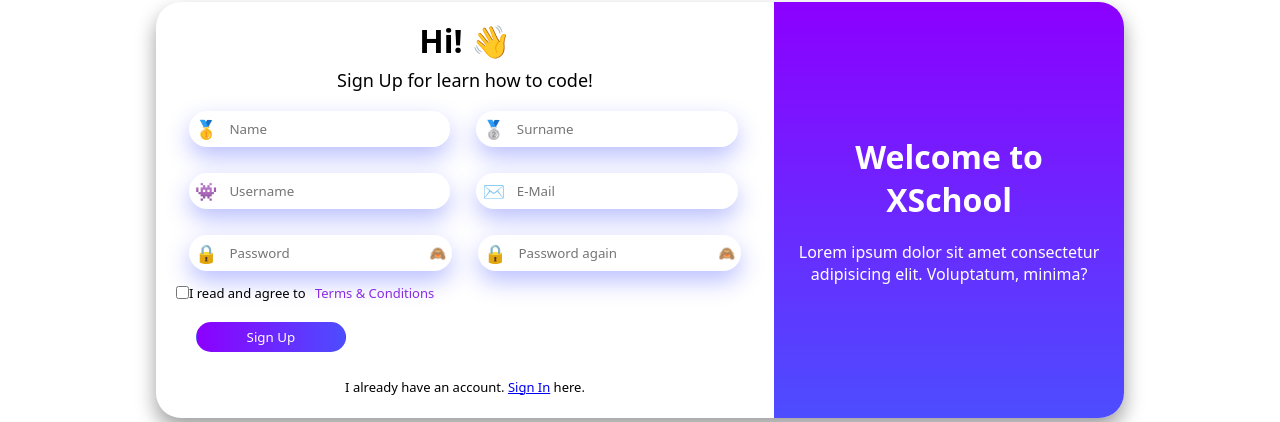
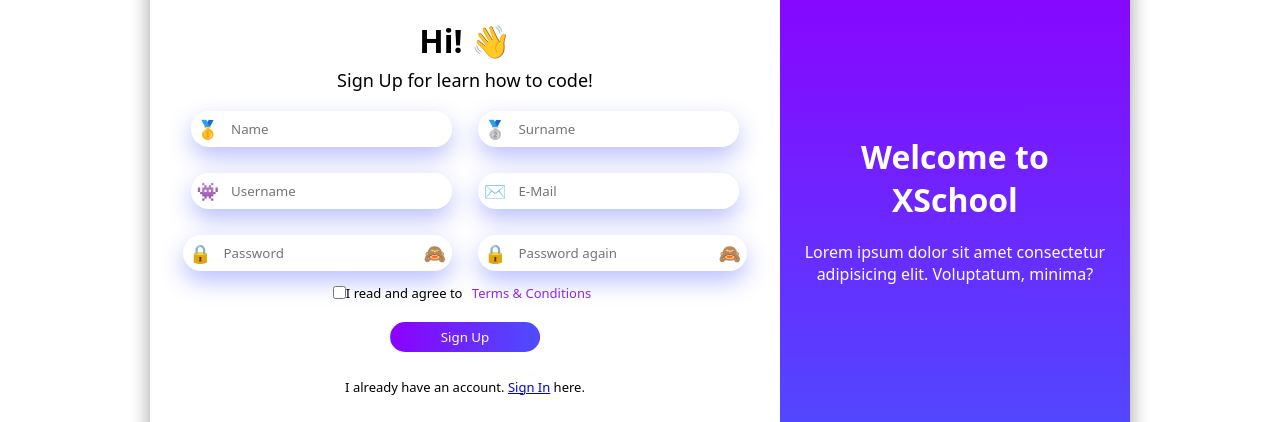
Before and after one commit to YildirimDemir/X-Schools, a React (Vite) app in the folder x-schools/: page /sign-up in a window 1280 px wide. Shown: the part 190-612 px from the top of the page. Built offline with nearby package versions, Linux system fonts and the light colour scheme; no server answers; the database is empty.

Commit message:
big-update-v3

```diff
--- a/x-schools/src/pages/Profile.jsx
+++ b/x-schools/src/pages/Profile.jsx
@@ -15,6 +15,7 @@ export default function Profile({ requestUser, requestUserSet }) {
     const [surname, setSurname] = useState(requestUser.lastname);
     const [email, setEmail] = useState(requestUser.email);
     const [disabled, setDisabled] = useState(true);
+    const [save, setSave] = useState(false);
     const navigate = useNavigate();
 
     const handleSubmit = async (e) => {
@@ -33,7 +34,8 @@ export default function Profile({ requestUser, requestUserSet }) {
             if (error) {
                 console.error('Update Error:', error);
             } else {
-                console.log('User Save:', username);
+                setDisabled(true);
+                setSave(false);
             }
             const [first] = data;
             setDisabled(true);
@@ -46,7 +48,8 @@ export default function Profile({ requestUser, requestUserSet }) {
     }
 
     const handleEdit = () => {
-        setDisabled(false);
+        setDisabled((disabled) => !disabled);
+        setSave((save) => !save);
     }
 
     return (
@@ -59,7 +62,7 @@ export default function Profile({ requestUser, requestUserSet }) {
                         </div>
                         <div className="profileInfo">
                             <h1>{requestUser.firstname} {requestUser.lastname}</h1>
-                            <button onClick={handleEdit}>Edit</button>
+                            <button className='profileEditBtn' onClick={handleEdit}>Edit</button>
                         </div>
                     </div>
                     <form onSubmit={handleSubmit}>
@@ -81,9 +84,9 @@ export default function Profile({ requestUser, requestUserSet }) {
                                 <input disabled={disabled} defaultValue={requestUser.email} onChange={(e) => (setEmail(e.target.value))} type="email" />
                             </div>
                         </div>
-                        <div className="profileSave">
-                            <button>Save</button>
-                        </div>
+                        {save && <div className="profileSave">
+                            <button className='profileSaveBtn'>Save</button>
+                        </div>}
                     </form>
                 </div>
             </div>
--- a/x-schools/src/pages/SignIn.jsx
+++ b/x-schools/src/pages/SignIn.jsx
@@ -17,6 +17,7 @@ export default function SignIn({ logSetTrue, requestUserSet }) {
   const [usersData, setUsersData] = useState([]);
   const [email, setEmail] = useState('');
   const [password, setPassword] = useState('');
+  const [notUser, setNotUser] = useState("");
   const navigate = useNavigate();
 
   useEffect(() => {
@@ -43,20 +44,27 @@ export default function SignIn({ logSetTrue, requestUserSet }) {
       logSetTrue(true);
       const logStatusJSON = JSON.stringify(true);
       localStorage.setItem('Log Status', logStatusJSON);
+      setNotUser("");
       navigate("/home");
     }
     else {
-      console.log("Incorrect Information Entry...");
+      setNotUser("You entered the wrong password or email!");
     }
   };
 
   return (
     <div className="sign">
+      {notUser && <h1 style={{ marginBottom: "5px", color: "red" }}>{notUser}</h1>}
       <div className="box">
         <div className="inputs">
           <h1>Hello!</h1>
           <span>Sign-In your account</span>
-          <form onSubmit={handleSubmit}>
+          <form style={{
+            display: "flex",
+            flexDirection: "column",
+            justifyContent: "center",
+            alignItems: "center"
+          }} onSubmit={handleSubmit}>
             <TextInput placeholder='E-Mail' content='✉️' valueSet={setEmail} />
             <PasswordInput placeholder="Password" content="🔒" valueSet={setPassword} />
             <div className="checkbox">
--- a/x-schools/src/pages/SignUp.jsx
+++ b/x-schools/src/pages/SignUp.jsx
@@ -10,12 +10,14 @@ import { useNavigate } from "react-router-dom";
 export default function SignUp() {
 
   const [isOpen, setIsOpen] = useState(false);
-  const [username, setUsername] = useState('');
-  const [name, setName] = useState('');
-  const [surname, setSurname] = useState('');
-  const [email, setEmail] = useState('');
-  const [password, setPassword] = useState('');
+  const [username, setUsername] = useState(null);
+  const [name, setName] = useState(null);
+  const [surname, setSurname] = useState(null);
+  const [email, setEmail] = useState(null);
+  const [password, setPassword] = useState(null);
   const [confirmPassword, setConfirmPassword] = useState('');
+  const [notMatch, setNotMatch] = useState("");
+  const [notNull, setNotNull] = useState("");
   const navigate = useNavigate();
 
   const handleSubmit = async (e) => {
@@ -35,14 +37,15 @@ export default function SignUp() {
           ])
           .select();
         if (error) {
-          console.error('Sıgn Up Error:', error);
+          setNotMatch("");
+          setNotNull("You cannot leave the information blank!");
         } else {
-          console.log('User Save:', username);
-          navigate('/home');
+          setNotNull("");
+          navigate('/sign-in');
         }
       }
       else {
-        console.log("Password is not same!");
+        setNotMatch("Password is not same!");
       }
     }
     handleSignup();
@@ -82,11 +85,17 @@ export default function SignUp() {
         <>
         </>
       }
+      {notNull && <h1 style={{ marginBottom: "5px", color: "red" }}>{notNull}</h1>}
       <div className="box" style={isOpen ? { filter: 'blur(4px)' } : {}}>
         <div className="inputs inputs2">
           <h1>Hi! 👋</h1>
           <span>Sign Up for learn how to code!</span>
-          <form onSubmit={handleSubmit}>
+          <form style={{
+            display: "flex",
+            flexDirection: "column",
+            justifyContent: "center",
+            alignItems: "center"
+          }} onSubmit={handleSubmit}>
             <div className="ns">
               <TextInput content='🥇' placeholder='Name' valueSet={setName} />
               <TextInput content='🥈' placeholder='Surname' valueSet={setSurname} />
@@ -99,6 +108,7 @@ export default function SignUp() {
               <PasswordInput placeholder="Password" content="🔒" valueSet={setPassword} />
               <PasswordInput placeholder="Password again" content="🔒" valueSet={setConfirmPassword} />
             </div>
+            {notMatch && <p style={{ marginBottom: "5px", color: "red" }}>{notMatch}</p>}
             <div className="checkbox2">
               <input type="checkbox" id="i" />
               <label htmlFor="i" className="small-font">I read and agree to <span className="small-font tac" onClick={() => isOpenHandler()}>Terms & Conditions</span></label>
--- a/x-schools/src/styles/index.css
+++ b/x-schools/src/styles/index.css
@@ -422,6 +422,7 @@ nav .nav-content {
 
 .sign {
     display: flex;
+    flex-direction: column;
     justify-content: center;
     align-items: center;
     height: 80vh;
@@ -433,7 +434,7 @@ nav .nav-content {
     width: fit-content;
     box-shadow: 0 10px 20px #9e9e9e;
     border-radius: 25px;
-    height: 65%;
+    height: 80%;
 }
 
 .inputs {
@@ -560,7 +561,7 @@ nav .nav-content {
     background: linear-gradient(0deg, rgba(140, 0, 255, 1) 31%, rgba(77, 77, 255, 1) 92%);
     padding: 1rem;
     border-radius: 20px;
-    box-shadow: rgba(0, 0, 0, 0.4) 0px 2px 4px, rgba(0, 0, 0, 0.3) 0px 7px 13px -3px, rgba(0, 0, 0, 0.2) 0px -3px 0px inset;
+    box-shadow: rgba(0, 0, 0, 0.17) 0px -23px 25px 0px inset, rgba(0, 0, 0, 0.15) 0px -36px 30px 0px inset, rgba(0, 0, 0, 0.1) 0px -79px 40px 0px inset, rgba(0, 0, 0, 0.06) 0px 2px 1px, rgba(0, 0, 0, 0.09) 0px 4px 2px, rgba(0, 0, 0, 0.09) 0px 8px 4px, rgba(0, 0, 0, 0.09) 0px 16px 8px, rgba(0, 0, 0, 0.09) 0px 32px 16px;
 }
 
 .profileImg {
@@ -585,6 +586,7 @@ nav .nav-content {
     color: var(--pink);
     font-size: 45px;
     text-shadow: 0px 0px 5px var(--navbar-footer-bg-color);
+    margin-bottom: 10px;
 }
 
 .profileDown {
@@ -599,7 +601,7 @@ nav .nav-content {
     background: linear-gradient(0deg, rgba(77, 77, 255, 1) 31%, rgba(140, 0, 255, 1) 92%);
     padding: 1rem;
     border-radius: 20px;
-    box-shadow: rgba(0, 0, 0, 0.4) 0px 2px 4px, rgba(0, 0, 0, 0.3) 0px 7px 13px -3px, rgba(0, 0, 0, 0.2) 0px -3px 0px inset;
+    box-shadow: rgba(0, 0, 0, 0.17) 0px -23px 25px 0px inset, rgba(0, 0, 0, 0.15) 0px -36px 30px 0px inset, rgba(0, 0, 0, 0.1) 0px -79px 40px 0px inset, rgba(0, 0, 0, 0.06) 0px 2px 1px, rgba(0, 0, 0, 0.09) 0px 4px 2px, rgba(0, 0, 0, 0.09) 0px 8px 4px, rgba(0, 0, 0, 0.09) 0px 16px 8px, rgba(0, 0, 0, 0.09) 0px 32px 16px;
 }
 
 :is(.profileUsername, .profileName, .profileSurname, .profileEmail) {
@@ -630,6 +632,24 @@ nav .nav-content {
     display: flex;
     justify-content: end;
     margin-top: 1rem;
+}
+
+.profileEditBtn,
+.profileSaveBtn {
+    background-color: var(--dark-blue);
+    color: var(--body-bg-color);
+    padding: 5px;
+    width: 15%;
+    font-size: 100%;
+    border: 2px solid var(--navbar-footer-bg-color);
+    border-radius: 10px;
+    box-shadow: rgba(0, 0, 0, 0.17) 0px -23px 25px 0px inset, rgba(0, 0, 0, 0.15) 0px -36px 30px 0px inset, rgba(0, 0, 0, 0.1) 0px -79px 40px 0px inset, rgba(0, 0, 0, 0.06) 0px 2px 1px, rgba(0, 0, 0, 0.09) 0px 4px 2px, rgba(0, 0, 0, 0.09) 0px 8px 4px, rgba(0, 0, 0, 0.09) 0px 16px 8px, rgba(0, 0, 0, 0.09) 0px 32px 16px;
+}
+
+.profileEditBtn:hover,
+.profileSaveBtn:hover {
+    background-color: var(--button-blue);
+    box-shadow: rgba(0, 0, 0, 0.4) 0px 2px 4px, rgba(0, 0, 0, 0.3) 0px 7px 13px -3px, rgba(0, 0, 0, 0.2) 0px -3px 0px inset;
 }
 
 /* =====LOADER==== */
--- a/x-schools/src/ui/PasswordInput.jsx
+++ b/x-schools/src/ui/PasswordInput.jsx
@@ -27,9 +27,9 @@ export default function PasswordInput({
         placeholder={placeholder}
         onChange={(e) => valueSet(e.target.value)}
       />
-      <button onClick={() => showPassHandler()}>
+      <span onClick={() => showPassHandler()}>
         {showPass ? '🐵' : '🙈'}
-      </button>
+      </span>
     </div>
   )
 }
```
